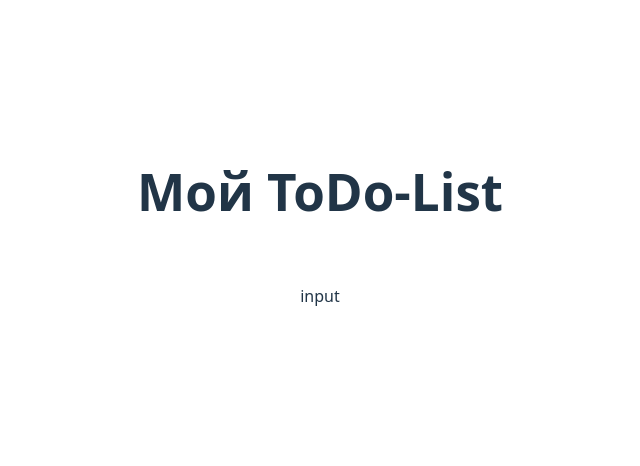
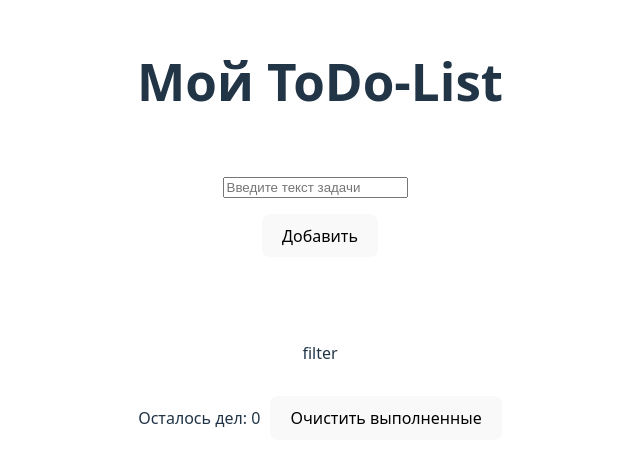
Before and after one commit to pozetiv4iks/redev-react, a React (Vite) app: page / in a window 1280 px wide. Shown: the part 176-642 px from the top of the page, without its empty margins (320-960 px from the left). Built offline with nearby package versions, Linux system fonts and the light colour scheme.

Commit message:
feat: create clear and input

```diff
--- a/package.json
+++ b/package.json
@@ -15,6 +15,7 @@
   "dependencies": {
     "react": "^19.2.0",
     "react-dom": "^19.2.0",
+    "react-hook-form": "^7.71.2",
     "react-router": "^7.13.0"
   },
   "devDependencies": {
--- a/src/ToDoList.jsx
+++ b/src/ToDoList.jsx
@@ -1,11 +1,37 @@
-import InputToDo from './components/InputToDo'
+import { useContext, useEffect, useState } from "react";
+import Filter from "./components/Filter";
+import InputToDo from "./components/InputToDo";
+import List from "./components/List";
+import TaskContext from "./context/taskContext";
+import Button from "./components/Button";
+import { use } from "react";
 
-export default function ToDoList () {
+export default function ToDoList() {
+  const [count, setCount] = useState(0);
+  const { tasks, setTasks } = useContext(TaskContext);
 
-    return(
-        <div className="block">
-            <div style={{padding:'10px'}}><h1>Мой ToDo-List</h1></div>
-            <InputToDo />
-        </div>
-    )
+  useEffect(() => {
+    setCount(tasks.filter((item) => item.status !== "complete").length)
+  }, []);
+
+  const handleClear = () => {
+    setTasks(tasks.filter((item) => item.status !== "complete"));
+  };
+
+  return (
+    <div className="block" style={{ padding: "20px 0" }}>
+      <div style={{ padding: "10px" }}>
+        <h1>Мой ToDo-List</h1>
+      </div>
+      <InputToDo />
+      <List />
+      <Filter />
+      <div className="clearBlock" style={{ paddingTop: "10px" }}>
+        <span style={{ marginRight: "10px" }}>
+          Осталось дел: {tasks.length}
+        </span>
+        <Button func={() => handleClear()}>Очистить выполненные</Button>
+      </div>
+    </div>
+  );
 }
--- a/src/components/Button.jsx
+++ b/src/components/Button.jsx
@@ -1,8 +1,8 @@
-export default function Button () {
+export default function Button ({func, children, type="submit"}) {
 
     return(
-        <div className="block">
-        button
-        </div>
+        <button type={type} onClick={func} className="button">
+        {children}
+        </button>
     )
 }
--- a/src/components/InputToDo.jsx
+++ b/src/components/InputToDo.jsx
@@ -1,8 +1,44 @@
-export default function InputToDo () {
+import { useContext } from "react";
+import { useForm } from "react-hook-form"; // 1. Import the hook
+import TaskContext from "../context/taskContext";
+import Button from "./Button";
 
-    return(
-        <div className="block">
-        input
-        </div>
-    )
+export default function InputToDo() {
+  const { tasks, setTasks } = useContext(TaskContext);
+
+  const {
+    register,
+    handleSubmit,
+    reset,
+    formState: { errors },
+  } = useForm();
+
+  const onSubmit = (data) => {
+
+    setTasks([...tasks, { id: tasks.length, text: data.fieldName , status:"active"}]);
+    reset();
+  };
+
+  return (
+    <div className="block">
+      <form onSubmit={handleSubmit(onSubmit)}>
+        <input
+          style={{ marginRight: "10px" }}
+          placeholder="Введите текст задачи"
+          {...register("fieldName", {
+            required: "Поле обязательно для заполнения",
+            validate: (value) =>
+              value.trim() !== "" ||
+              "Строка не может быть пустой или состоять из пробелов",
+          })}
+        />
+        <p>
+          {errors.fieldName && (
+            <span style={{ color: "red" }}>{errors.fieldName.message}</span>
+          )}
+        </p>
+        <Button type="submit">Добавить</Button>
+      </form>
+    </div>
+  );
 }
--- a/src/components/List.jsx
+++ b/src/components/List.jsx
@@ -1,3 +1,11 @@
+import { useContext } from "react";
+import TaskContext from "../context/taskContext";
+
 export default function List() {
-  return <div className="block">list</div>;
+
+    const {tasks} = useContext(TaskContext)
+  return(
+  <div className="block">
+    {tasks.map(item => <p>{item.text}</p>)}
+  </div>);
 }
```
Also changed, not shown: 1 other file (tests, documents, lock files or other folders).
